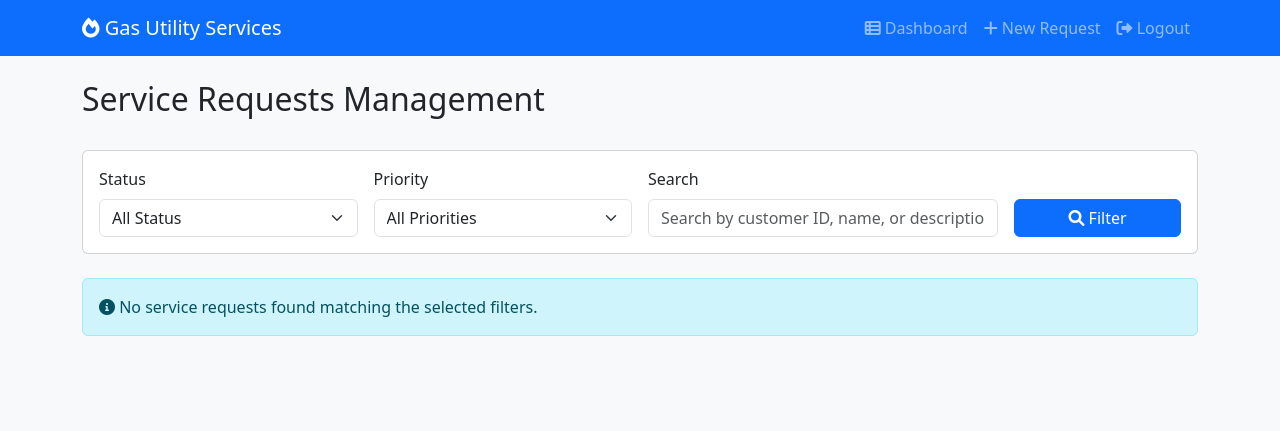
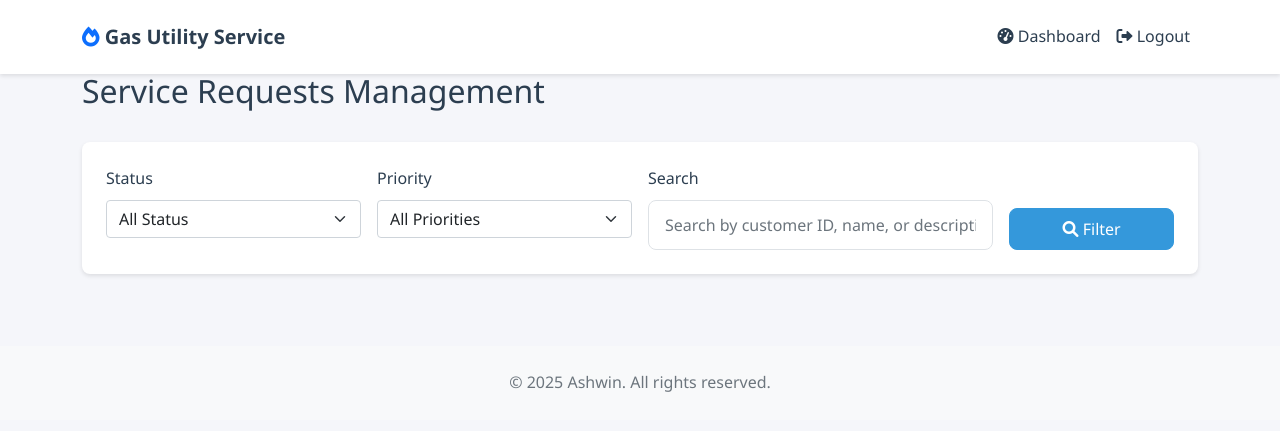
Before and after one commit to ashwinkothavade/bryny-assignment, a Django app: page / in a window 1280 px wide. Shown: the top 431 px of the page. Run offline with Django 4.2, Linux system fonts and the light colour scheme; the visitor is signed in with stand-in values (Sample User, id 1); data that the repository does not hold is empty.

Commit message:
enhanced css

```diff
--- a/gas_utility/settings.py
+++ b/gas_utility/settings.py
@@ -119,7 +119,11 @@ USE_TZ = True
 # Static files (CSS, JavaScript, Images)
 # https://docs.djangoproject.com/en/4.2/howto/static-files/
 
-STATIC_URL = 'static/'
+STATIC_URL = '/static/'
+STATICFILES_DIRS = [
+    os.path.join(BASE_DIR, 'service_requests/static'),
+]
+STATIC_ROOT = os.path.join(BASE_DIR, 'staticfiles')
 
 # Media files
 MEDIA_URL = '/media/'
--- /dev/null
+++ b/service_requests/static/css/custom.css
@@ -0,0 +1,194 @@
+/* Global Styles */
+:root {
+    --primary-color: #2c3e50;
+    --secondary-color: #3498db;
+    --success-color: #2ecc71;
+    --warning-color: #f1c40f;
+    --danger-color: #e74c3c;
+    --light-bg: #f8f9fa;
+    --dark-bg: #343a40;
+    --text-color: #2c3e50;
+    --border-radius: 8px;
+    --box-shadow: 0 2px 4px rgba(0, 0, 0, 0.1);
+}
+
+body {
+    font-family: 'Segoe UI', system-ui, -apple-system, sans-serif;
+    color: var(--text-color);
+    line-height: 1.6;
+    background-color: #f5f6fa;
+}
+
+/* Navbar Styling */
+.navbar {
+    box-shadow: var(--box-shadow);
+    background-color: white !important;
+    padding: 1rem 2rem;
+}
+
+.navbar-brand {
+    font-weight: 600;
+    color: var(--primary-color) !important;
+}
+
+.nav-link {
+    font-weight: 500;
+    color: var(--text-color) !important;
+    transition: color 0.3s ease;
+}
+
+.nav-link:hover {
+    color: var(--secondary-color) !important;
+}
+
+/* Card Styling */
+.card {
+    border: none;
+    border-radius: var(--border-radius);
+    box-shadow: var(--box-shadow);
+    margin-bottom: 1.5rem;
+    overflow: hidden;
+}
+
+.card-header {
+    background-color: white;
+    border-bottom: 1px solid rgba(0, 0, 0, 0.1);
+    padding: 1rem 1.5rem;
+}
+
+.card-body {
+    padding: 1.5rem;
+}
+
+/* Form Styling */
+.form-control {
+    border-radius: var(--border-radius);
+    padding: 0.75rem 1rem;
+    border: 1px solid #dee2e6;
+    transition: border-color 0.3s ease, box-shadow 0.3s ease;
+}
+
+.form-control:focus {
+    border-color: var(--secondary-color);
+    box-shadow: 0 0 0 0.2rem rgba(52, 152, 219, 0.25);
+}
+
+.form-label {
+    font-weight: 500;
+    margin-bottom: 0.5rem;
+    color: var(--text-color);
+}
+
+/* Button Styling */
+.btn {
+    padding: 0.5rem 1.5rem;
+    border-radius: var(--border-radius);
+    font-weight: 500;
+    transition: all 0.3s ease;
+}
+
+.btn-primary {
+    background-color: var(--secondary-color);
+    border-color: var(--secondary-color);
+}
+
+.btn-primary:hover {
+    background-color: #2980b9;
+    border-color: #2980b9;
+    transform: translateY(-1px);
+}
+
+.btn-outline-primary {
+    color: var(--secondary-color);
+    border-color: var(--secondary-color);
+}
+
+.btn-outline-primary:hover {
+    background-color: var(--secondary-color);
+    border-color: var(--secondary-color);
+    transform: translateY(-1px);
+}
+
+/* Badge Styling */
+.badge {
+    padding: 0.5em 1em;
+    font-weight: 500;
+    border-radius: 20px;
+}
+
+/* Dashboard Cards */
+.dashboard-stats {
+    transition: transform 0.3s ease;
+}
+
+.dashboard-stats:hover {
+    transform: translateY(-5px);
+}
+
+/* Service Request List */
+.request-list-item {
+    border-left: 4px solid var(--secondary-color);
+    transition: transform 0.3s ease;
+}
+
+.request-list-item:hover {
+    transform: translateX(5px);
+}
+
+.request-list-item.urgent {
+    border-left-color: var(--danger-color);
+}
+
+.request-list-item.high {
+    border-left-color: var(--warning-color);
+}
+
+/* Comments Section */
+.comment-section {
+    background-color: var(--light-bg);
+    border-radius: var(--border-radius);
+    padding: 1rem;
+}
+
+.comment-item {
+    background-color: white;
+    border-radius: var(--border-radius);
+    padding: 1rem;
+    margin-bottom: 1rem;
+    box-shadow: var(--box-shadow);
+}
+
+/* Profile Section */
+.profile-header {
+    background-color: var(--primary-color);
+    color: white;
+    padding: 2rem;
+    border-radius: var(--border-radius);
+    margin-bottom: 2rem;
+}
+
+/* Animations */
+@keyframes fadeIn {
+    from { opacity: 0; transform: translateY(10px); }
+    to { opacity: 1; transform: translateY(0); }
+}
+
+.animate-fade-in {
+    animation: fadeIn 0.5s ease-out;
+}
+
+/* Responsive Adjustments */
+@media (max-width: 768px) {
+    .card-body {
+        padding: 1rem;
+    }
+
+    .btn {
+        width: 100%;
+        margin-bottom: 0.5rem;
+    }
+
+    .navbar {
+        padding: 0.5rem 1rem;
+    }
+}
--- a/service_requests/templates/service_requests/base.html
+++ b/service_requests/templates/service_requests/base.html
@@ -1,17 +1,25 @@
+{% load static %}
 <!DOCTYPE html>
 <html lang="en">
 <head>
     <meta charset="UTF-8">
     <meta name="viewport" content="width=device-width, initial-scale=1.0">
-    <title>Gas Utility Service Portal</title>
-    <link href="https://cdn.jsdelivr.net/npm/bootstrap@5.3.0/dist/css/bootstrap.min.css" rel="stylesheet">
-    <link href="https://cdnjs.cloudflare.com/ajax/libs/font-awesome/6.0.0/css/all.min.css" rel="stylesheet">
+    <title>Gas Utility Service - {% block title %}Home{% endblock %}</title>
+    <!-- Bootstrap CSS -->
+    <link href="https://cdn.jsdelivr.net/npm/bootstrap@5.1.3/dist/css/bootstrap.min.css" rel="stylesheet">
+    <!-- Font Awesome -->
+    <link rel="stylesheet" href="https://cdnjs.cloudflare.com/ajax/libs/font-awesome/6.0.0/css/all.min.css">
+    <!-- Custom CSS -->
+    <link rel="stylesheet" href="{% static 'css/custom.css' %}">
+    <!-- Google Fonts -->
+    <link href="https://fonts.googleapis.com/css2?family=Inter:wght@400;500;600;700&display=swap" rel="stylesheet">
 </head>
-<body class="bg-light">
-    <nav class="navbar navbar-expand-lg navbar-dark bg-primary mb-4">
+<body>
+    <!-- Navigation -->
+    <nav class="navbar navbar-expand-lg navbar-light bg-white fixed-top">
         <div class="container">
             <a class="navbar-brand" href="{% url 'dashboard' %}">
-                <i class="fas fa-fire"></i> Gas Utility Services
+                <i class="fas fa-fire text-primary"></i> Gas Utility Service
             </a>
             <button class="navbar-toggler" type="button" data-bs-toggle="collapse" data-bs-target="#navbarNav">
                 <span class="navbar-toggler-icon"></span>
@@ -21,18 +29,18 @@
                     {% if user.is_authenticated %}
                         <li class="nav-item">
                             <a class="nav-link" href="{% url 'dashboard' %}">
-                                <i class="fas fa-th-list"></i> Dashboard
-                            </a>
-                        </li>
-                        <li class="nav-item">
-                            <a class="nav-link" href="{% url 'create_request' %}">
-                                <i class="fas fa-plus"></i> New Request
+                                <i class="fas fa-tachometer-alt"></i> Dashboard
                             </a>
                         </li>
                         {% if not user.is_staff %}
                             <li class="nav-item">
+                                <a class="nav-link" href="{% url 'create_request' %}">
+                                    <i class="fas fa-plus-circle"></i> New Request
+                                </a>
+                            </li>
+                            <li class="nav-item">
                                 <a class="nav-link" href="{% url 'profile' %}">
-                                    <i class="fas fa-user"></i> My Profile
+                                    <i class="fas fa-user-circle"></i> Profile
                                 </a>
                             </li>
                         {% endif %}
@@ -58,20 +66,50 @@
         </div>
     </nav>
 
-    <div class="container">
+    <!-- Main Content -->
+    <main class="container mt-5 pt-4">
         {% if messages %}
+            <div class="messages animate-fade-in">
                 {% for message in messages %}
                     <div class="alert alert-{{ message.tags }} alert-dismissible fade show" role="alert">
                         {{ message }}
                         <button type="button" class="btn-close" data-bs-dismiss="alert" aria-label="Close"></button>
                     </div>
                 {% endfor %}
+            </div>
         {% endif %}
 
-        {% block content %}
-        {% endblock %}
+        {% block content %}{% endblock %}
+    </main>
+
+    <!-- Footer -->
+    <footer class="bg-light mt-5 py-4">
+        <div class="container text-center">
+            <p class="mb-0 text-muted">&copy; {% now "Y" %} Ashwin. All rights reserved.</p>
         </div>
+    </footer>
 
-    <script src="https://cdn.jsdelivr.net/npm/bootstrap@5.3.0/dist/js/bootstrap.bundle.min.js"></script>
+    <!-- Bootstrap Bundle with Popper -->
+    <script src="https://cdn.jsdelivr.net/npm/bootstrap@5.1.3/dist/js/bootstrap.bundle.min.js"></script>
+    <!-- Custom JavaScript -->
+    <script>
+        // Add smooth scrolling
+        document.querySelectorAll('a[href^="#"]').forEach(anchor => {
+            anchor.addEventListener('click', function (e) {
+                e.preventDefault();
+                document.querySelector(this.getAttribute('href')).scrollIntoView({
+                    behavior: 'smooth'
+                });
+            });
+        });
+
+        // Auto-hide alerts after 5 seconds
+        setTimeout(function() {
+            document.querySelectorAll('.alert').forEach(alert => {
+                let bsAlert = new bootstrap.Alert(alert);
+                bsAlert.close();
+            });
+        }, 5000);
+    </script>
 </body>
 </html>
```
Also changed, not shown: README.md. Lines whose indentation alone changed are shown as unchanged.
